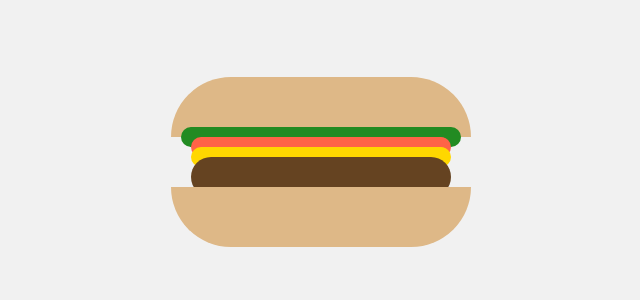
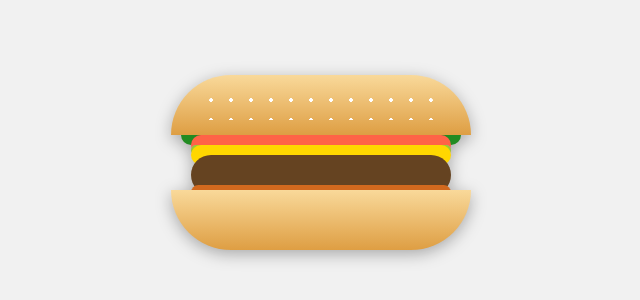
Before and after one commit to Flansi/burger-demo, a plain HTML site: page index.html in a window 1280 px wide. Shown: the part 238-538 px from the top of the page, without its empty margins (319-959 px from the left). Drawn offline with Linux system fonts and the light colour scheme.

Commit message:
Enhance burger with additional layers and styling

```diff
--- a/index.html
+++ b/index.html
@@ -15,15 +15,29 @@
     }
     .burger {
       position: relative;
+      filter: drop-shadow(0 4px 8px rgba(0,0,0,0.3));
     }
     .bun-top, .bun-bottom {
-      background: #DEB887;
+      background: linear-gradient(to bottom, #f9d99a, #de9e43);
       width: 300px;
       height: 60px;
       margin: 0 auto;
+      position: relative;
     }
     .bun-top {
       border-radius: 150px 150px 0 0;
+    }
+    .bun-top::before {
+      content: "";
+      position: absolute;
+      top: 15px;
+      left: 50%;
+      width: 80%;
+      height: 30px;
+      background-image: radial-gradient(#fff 2px, transparent 2px);
+      background-size: 20px 20px;
+      transform: translateX(-50%);
+      border-radius: inherit;
     }
     .bun-bottom {
       border-radius: 0 0 150px 150px;
@@ -43,6 +57,20 @@
       margin: -10px auto 0;
       border-radius: 20px;
     }
+    .onion {
+      background: #DA70D6;
+      width: 260px;
+      height: 10px;
+      margin: -10px auto 0;
+      border-radius: 20px;
+    }
+    .pickle {
+      background: #9ACD32;
+      width: 260px;
+      height: 10px;
+      margin: -10px auto 0;
+      border-radius: 20px;
+    }
     .cheese {
       background: #FFD700;
       width: 260px;
@@ -57,6 +85,13 @@
       margin: -10px auto 0;
       border-radius: 20px;
     }
+    .bacon {
+      background: #D2691E;
+      width: 260px;
+      height: 15px;
+      margin: -10px auto 0;
+      border-radius: 20px;
+    }
   </style>
 </head>
 <body>
@@ -64,8 +99,11 @@
     <div class="bun-top"></div>
     <div class="lettuce"></div>
     <div class="tomato"></div>
+    <div class="onion"></div>
+    <div class="pickle"></div>
     <div class="cheese"></div>
     <div class="patty"></div>
+    <div class="bacon"></div>
     <div class="bun-bottom"></div>
   </div>
 </body>
```
